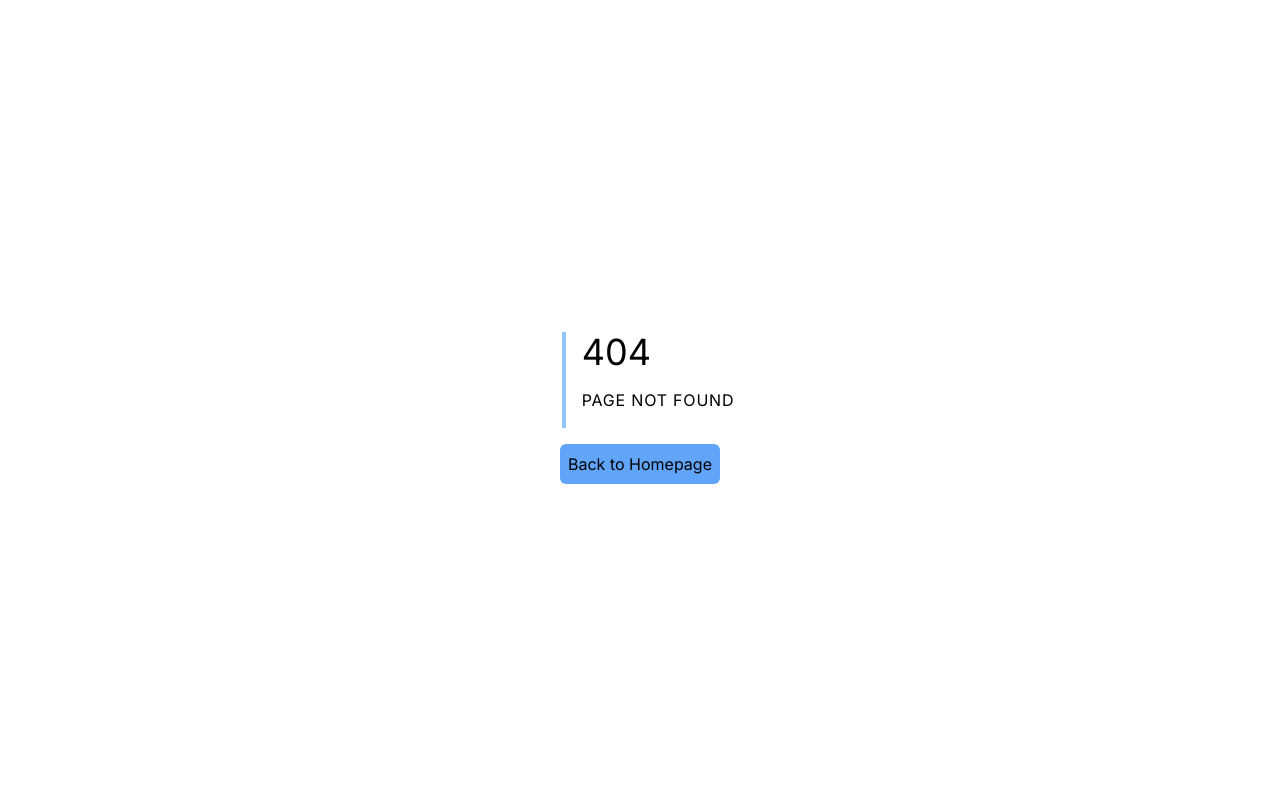
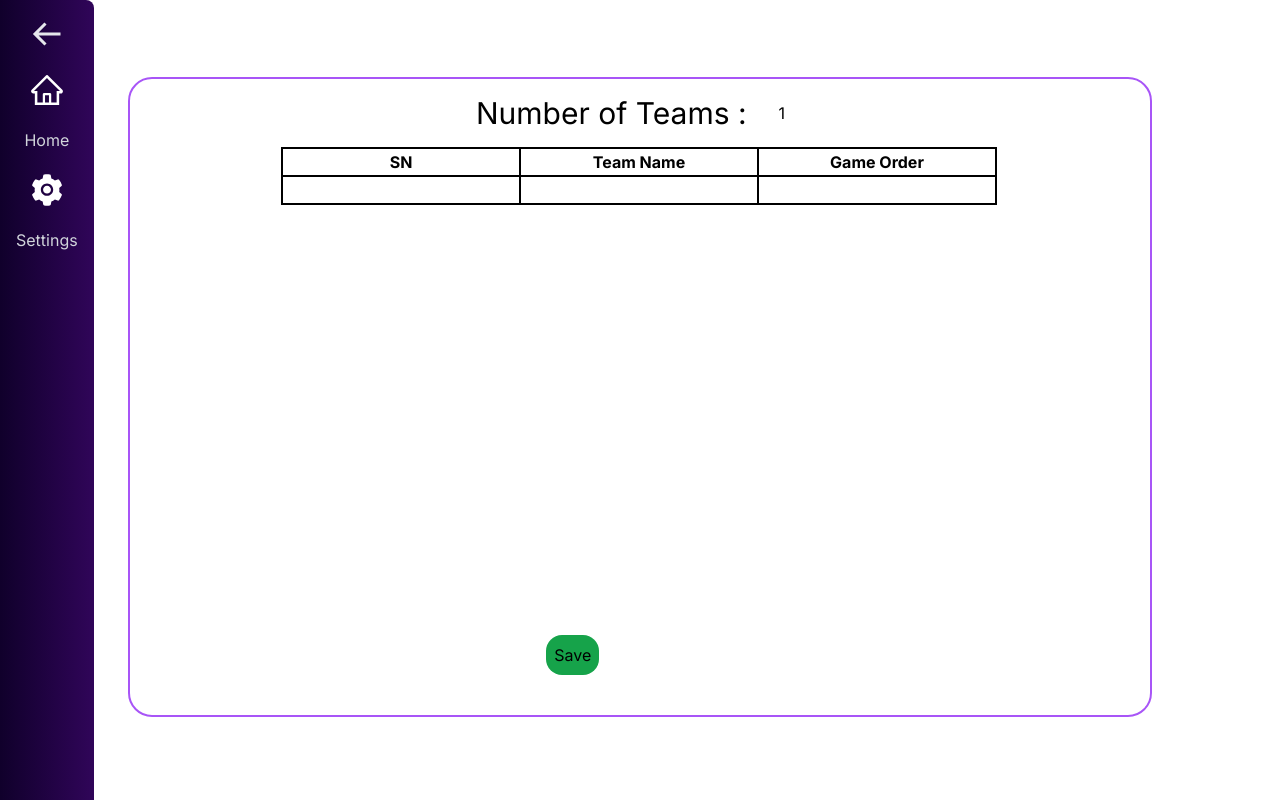
Before and after one commit to cdyniranjan7321/Quiz_App_Project_in_React_Js, a Next.js app: page /uploadTeams in a window 1280 px wide. Before the commit this address had no page. Built offline with nearby package versions, Linux system fonts and the light colour scheme.

Commit message:
remade setting page with api integration

```diff
--- /dev/null
+++ b/src/app/uploadTeams/page.tsx
@@ -0,0 +1,126 @@
+'use client'
+import axios from 'axios';
+import { toast } from 'react-toastify';
+import React, { useState,useEffect } from 'react';
+import { useForm } from 'react-hook-form';
+import Sidebar from '@/components/Sidebar';
+const UploadTeams = () => {
+  const [isSidebarShown, setIsSidebarShown] = useState(true)
+  const [data, setData] = useState([{ id: '', teamName: '', gameOrder: '' }]);
+  const [numberOfTeams, setNumberOfTeams] = useState(1); // State to store the number of teams
+  const { register, handleSubmit } = useForm();
+  useEffect(() => {
+    const handleResize = () => {
+      const screenWidth = window.innerWidth
+      if (screenWidth < 768) {
+        setIsSidebarShown(false)
+        //this makes the sidebar hidden
+      } else {
+        setIsSidebarShown(true)
+      }
+    }
+
+    // Attach the event listener on component mount
+    window.addEventListener('resize', handleResize)
+
+    // Clean up the event listener on component unmount
+    return () => {
+      window.removeEventListener('resize', handleResize)
+    }
+  }, [])
+  const onSubmit = async (formData: any) => {
+    const entries = data.map((item, index) => {
+      const id = parseInt(formData[`id_${index}`]);
+      const gameOrder = parseInt(formData[`gameOrder_${index}`]);
+      const teamName = formData[`teamName_${index}`];
+      return {
+        ...item,
+        id,
+        teamName,
+        gameOrder,
+      };
+    });
+    console.log('entries', entries);
+    try {
+      const response = await axios.post('/api/createTeams', entries);
+      toast.success('Success');
+    } catch (err) {
+      toast.error('Error');
+    }
+  };
+  const handleTeamNumber = (event: React.ChangeEvent<HTMLInputElement>) => {
+    const newNumberOfTeams = Number(event.target.value);
+    const newData = Array.from({ length: newNumberOfTeams }).map(() => ({
+      id: '',
+      teamName: '',
+      gameOrder: '',
+    }));
+    setData(newData);
+    setNumberOfTeams(newNumberOfTeams);
+  };
+  return (
+    <div className=''>
+      <div className='absolute left-0 top-0 z-30 h-full'>
+        <Sidebar isSidebarShown={isSidebarShown} />
+      </div>
+      <div className='fixed top-0 flex justify-center  mt-[6%]  backdrop-blur-4xl  border-2 border-purple-500 rounded-3xl w-[80%] h-[80%] ml-[10%]'>
+        <form onSubmit={handleSubmit(onSubmit)}>
+          <div className='flex justify-center'>
+            <span className='p-4 text-3xl'>Number of Teams :</span>
+            <input
+            type="number"
+            className="rounded-md w-[8%] my-2 pl-4"
+            id=""
+            placeholder=""
+            max={20}
+            min={2}
+            value={numberOfTeams}
+            onChange={handleTeamNumber}
+          />
+            </div>
+          <table>
+            <thead>
+              <tr>
+                <th className='border-2 border-black'>SN</th>
+                <th className='border-2 border-black'>Team Name</th>
+                <th className='border-2 border-black'>Game Order</th>
+              </tr>
+            </thead>
+            <tbody>
+              {data.map((item, index) => (
+                <tr key={index}>
+                  <td className='border-2 border-black'>
+                    <input
+                      type="number"
+                      {...register(`id_${index}`, { required: true })}
+                    />
+                  </td>
+                  <td className='border-2 border-black'>
+                    <input
+                      type="text"
+                      {...register(`teamName_${index}`, { required: true })}
+                    />
+                  </td>
+                  <td className='border-2 border-black'>
+                    <input
+                      type="number"
+                      {...register(`gameOrder_${index}`, { required: true })}
+                    />
+                  </td>
+                  <td>
+                  </td>
+                </tr>
+              ))}
+            </tbody>
+          </table>
+          <div className=''>
+          <div className='fixed bottom-10 ml-[26%] bg-green-600 rounded-2xl p-2'>
+          <input type="submit" value="Save" />
+        </div>
+          </div>
+        </form>
+      </div>
+    </div>
+  );
+};
+export default UploadTeams;
```
